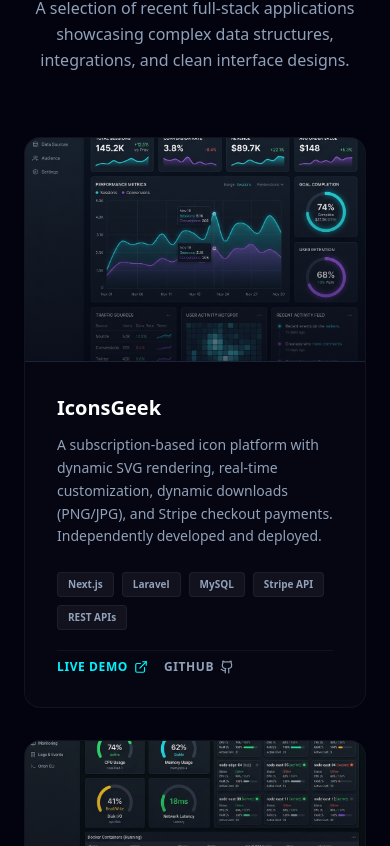
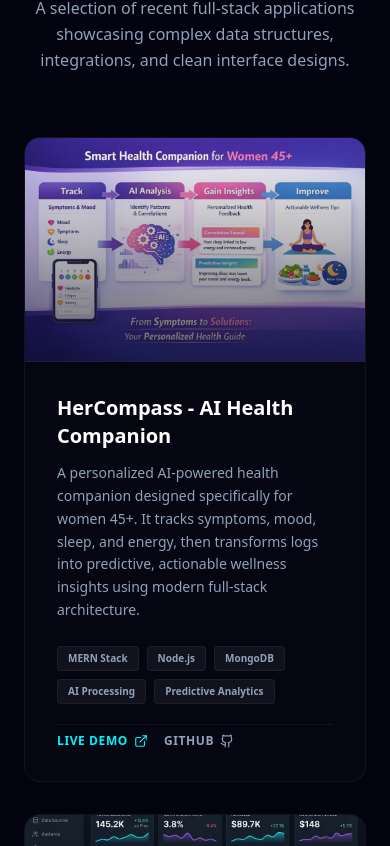
Before and after one commit to abu-saied-mondal/nextjs-portfolio, a Next.js app: page / in a window 390 px wide. Shown: the part 5298-6144 px from the top of the page. Built offline with nearby package versions, Linux system fonts and the light colour scheme.

Commit message:
add HerCompass project to portfolio featured projects list

```diff
--- a/src/app/components/Projects.js
+++ b/src/app/components/Projects.js
@@ -37,6 +37,14 @@
   }, []);
 
   const projects = [
+    {
+      title: "HerCompass - AI Health Companion",
+      desc: "A personalized AI-powered health companion designed specifically for women 45+. It tracks symptoms, mood, sleep, and energy, then transforms logs into predictive, actionable wellness insights using modern full-stack architecture.",
+      tech: ["MERN Stack", "Node.js", "MongoDB", "AI Processing", "Predictive Analytics"],
+      image: "/hercompass.jpg",
+      demoLink: "https://newhercompass.vercel.app/",
+      gitLink: "https://github.com/abu-saied-mondal",
+    },
     {
       title: "IconsGeek",
       desc: "A subscription-based icon platform with dynamic SVG rendering, real-time customization, dynamic downloads (PNG/JPG), and Stripe checkout payments. Independently developed and deployed.",
@@ -83,7 +91,7 @@
 
       <div
         ref={gridRef}
-        className="grid grid-cols-1 lg:grid-cols-3 gap-8"
+        className="grid grid-cols-1 md:grid-cols-2 gap-8"
       >
         {projects.map((project, idx) => (
           <div
```
Also changed, not shown: public/hercompass.jpg (added).
